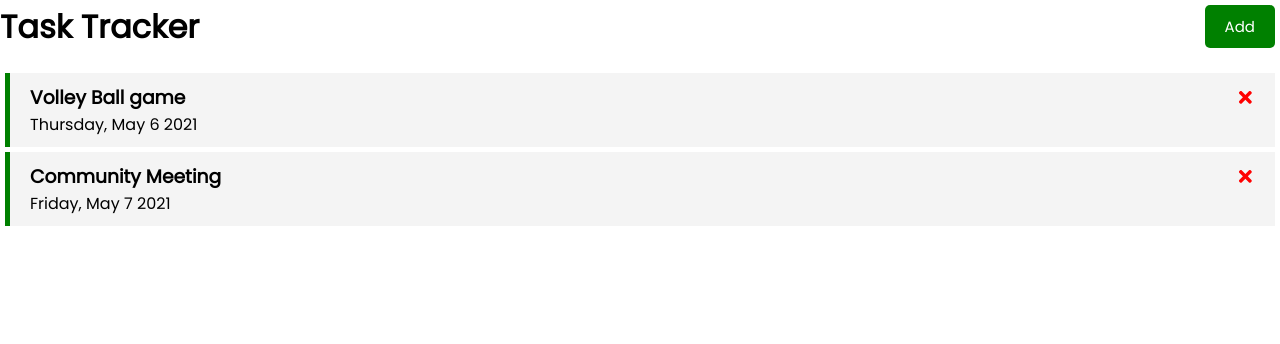
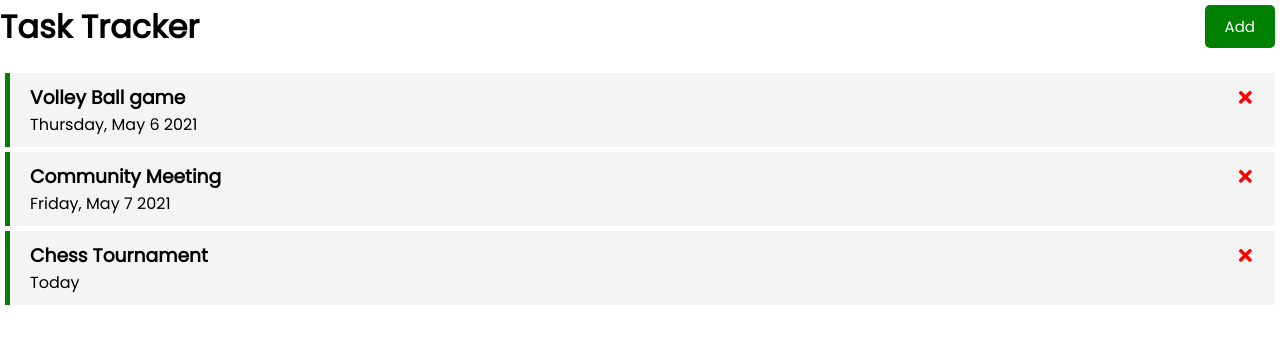
Before and after one commit to Nanlung/Task-tracker-react, a React (Create React App) app: page / in a window 1280 px wide. Shown: the top 344 px of the page. Built offline with nearby package versions, Linux system fonts and the light colour scheme; data requests are answered from the project's data file.

Commit message:
add task feature

```diff
--- a/db.json
+++ b/db.json
@@ -11,6 +11,12 @@
       "text": "Community Meeting",
       "day": "Friday, May 7 2021",
       "reminder": true
+    },
+    {
+      "text": "Chess Tournament",
+      "day": "Today",
+      "reminder": true,
+      "id": 3
     }
   ]
 }
--- a/src/App.js
+++ b/src/App.js
@@ -26,10 +26,20 @@
   }
 
   // Add Task
-  const addTask = (task) => {
-    const id = Math.floor(Math.random() * 10000) + 1;
-    const newTask = {id, ...task}
-    setTasks([...tasks, newTask])
+  const addTask = async (task) => {
+
+
+    const res = await fetch('http://localhost:5000/tasks', {
+      method: 'POST',
+      headers: {
+        'Content-type': 'application/json'
+      },
+      body: JSON.stringify(task),
+    })
+
+
+    const data = await res.json()
+    setTasks([...tasks, data])
 
   }
   // Delete Task
```
